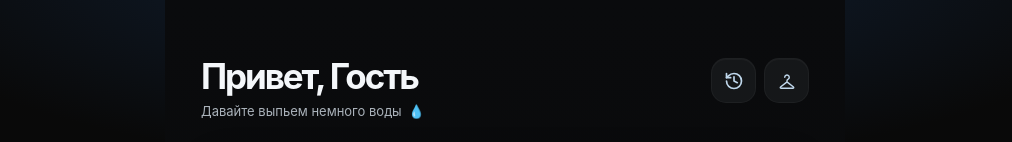
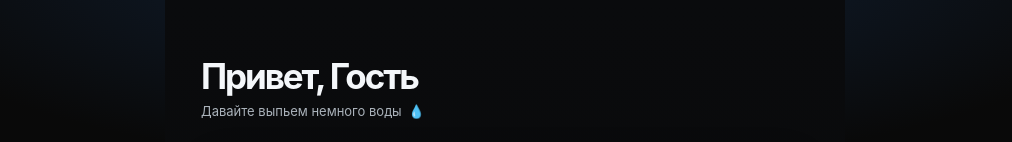
Before and after one commit to egorogarkov34-arch/-2, a React (Vite) app: page / in a window 1280 px wide. Shown: the top 142 px of the page, without its empty margins (135-1147 px from the left). Built offline with nearby package versions, Linux system fonts and the light colour scheme; no server answers.

Commit message:
Remove duplicate home actions

```diff
--- a/src/pages/home/ui/HomePage.tsx
+++ b/src/pages/home/ui/HomePage.tsx
@@ -158,10 +158,6 @@ export default function HomePage() {
         <h1>{t('greeting')}, {profile.name}</h1>
         <p>{labels.subtitle} <span aria-hidden="true">💧</span></p>
       </div>
-      <div className="home-v3-header-actions">
-        <button type="button" className="home-v3-header-action" onClick={() => { haptic.tap(); setHistoryOpen(true) }} aria-label={labels.history}><History size={20}/></button>
-        <button type="button" className="home-v3-header-action" onClick={() => { haptic.tap(); setWardrobeOpen(true) }} aria-label={labels.skins}><HangerIcon/></button>
-      </div>
     </motion.header>
 
     <motion.section className="home-v3-balance-card" variants={item} aria-label={t('progress')}>
```
